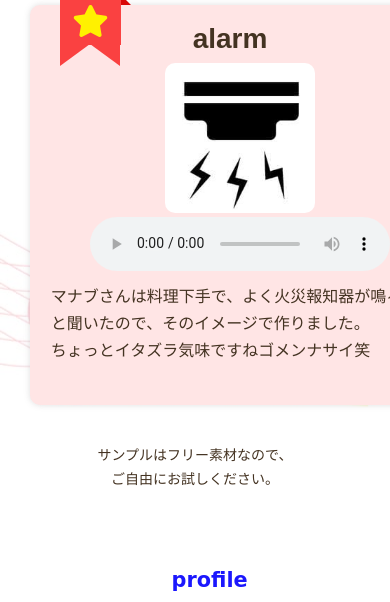
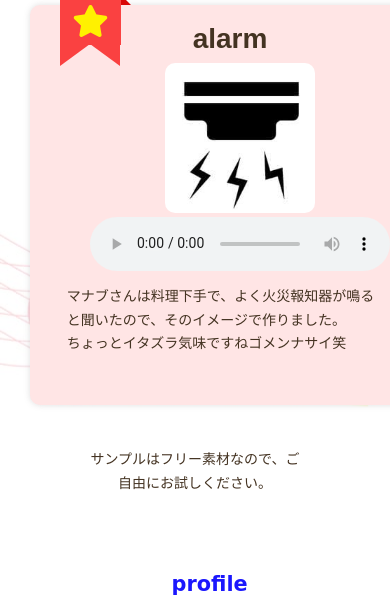
Before and after one commit to fuku100/fukumusics.github.io, a plain HTML site: page index.html in a window 390 px wide. Shown: the part 164-766 px from the top of the page. Drawn offline with Linux system fonts and the light colour scheme; some packages are replaced by stand-ins of ours; a web font is replaced by a local one.

Commit message:
Update style.css

```diff
--- a/css/style.css
+++ b/css/style.css
@@ -465,6 +465,21 @@ aside .self-introduction {
     width: 100%;
   }
 
+  .cat h2 {
+    font-size: 1.45rem;
+  }
+
+
+  .item p {
+    font-size: 14px;
+    padding: .6rem 1.65rem;
+    padding-top: 10px;
+  }
+
+  .cat p {
+    font-size: 2rem;
+  }
+
   main .download {
     top: 50px;
     right: 26px;
@@ -472,7 +487,7 @@ aside .self-introduction {
 
   main .download {
     position: static;
-    width: 53%;
+    width: 55%;
     margin: .3rem auto 1rem;
     text-align: center;
     writing-mode: horizontal-tb;
```
